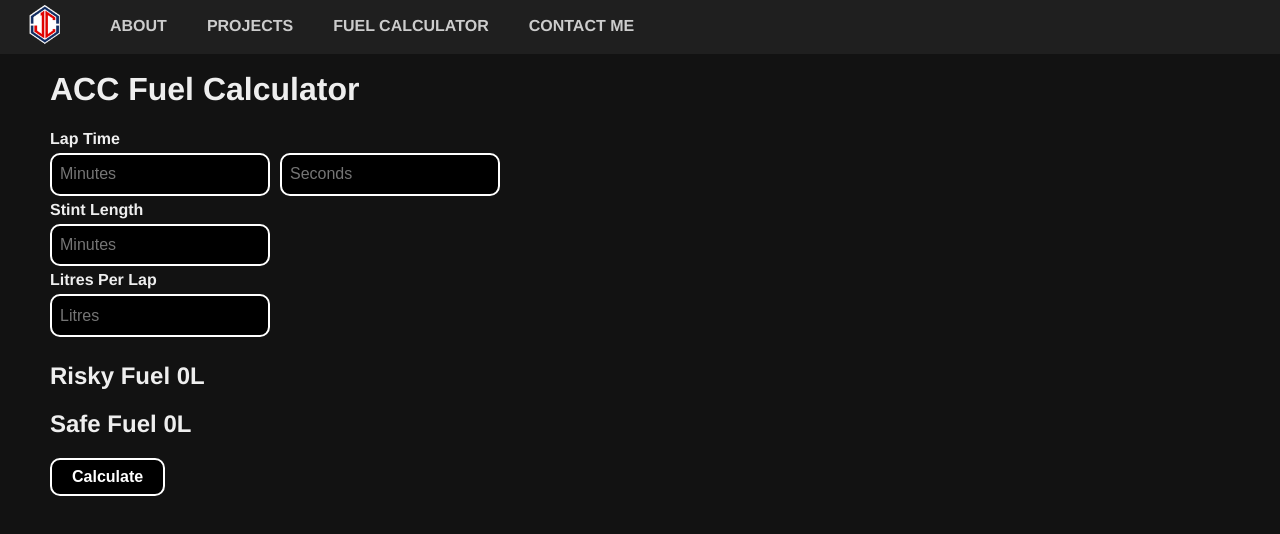
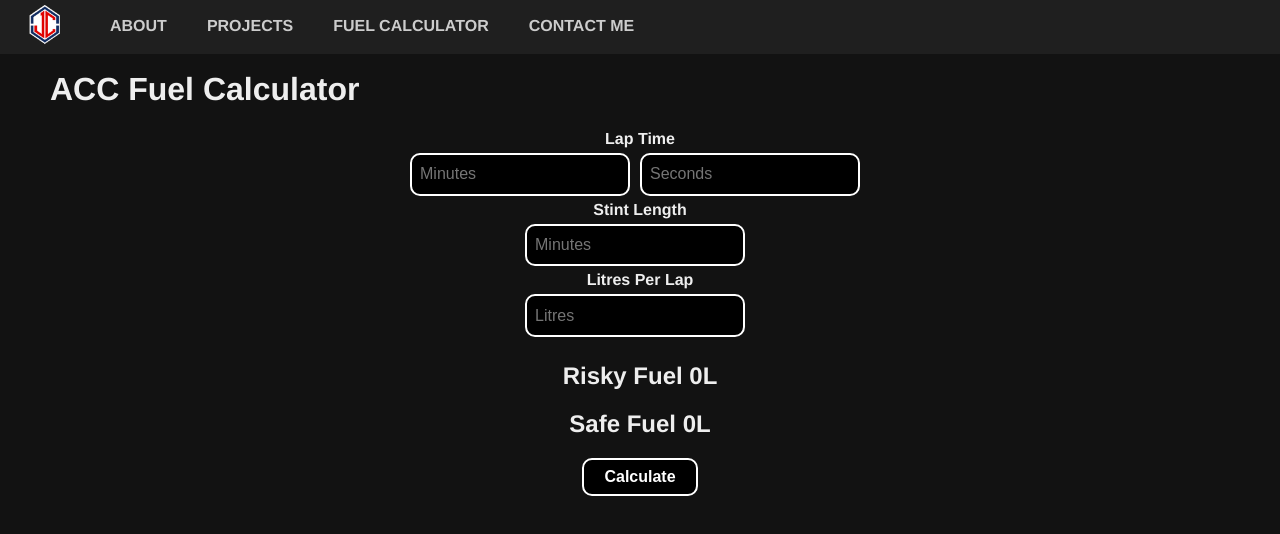
Before and after one commit to jcoombs235/jcoombs235.github.io, a React (Create React App) app: page /acc-fuel-calculator in a window 1280 px wide. Shown: the top 534 px of the page. Built offline with nearby package versions, Linux system fonts and the light colour scheme.

Commit message:
Centered Calculator

```diff
--- a/src/App.js
+++ b/src/App.js
@@ -3,7 +3,7 @@
 import GlobalStyle from "./theme/globalStyle";
 import Home from "./components/Home";
 import Navigation from "./components/Navigation";
-import ACCFuelCalculator from "./components/ACCFuelCalculator";
+import ACCFuelCalculator, { Calculator } from "./components/ACCFuelCalculator";
 import { ThemeProvider } from "styled-components";
 import { theme } from "./theme/theme";
 
@@ -14,6 +14,9 @@
         <GlobalStyle />
         <Router>
           <Switch>
+            <Route path="/acc-fuel-calculator-external">
+              <Calculator />
+            </Route>
             <Route path="/acc-fuel-calculator">
               <Navigation />
               <ACCFuelCalculator />
--- a/src/components/ACCFuelCalculator.js
+++ b/src/components/ACCFuelCalculator.js
@@ -1,5 +1,6 @@
 import { useFormik } from "formik";
 import React from "react";
+import styled from "styled-components";
 
 export const Calculator = () => {
   const [riskyFuel, setRiskyFuel] = React.useState(0);
@@ -26,6 +27,7 @@
   });
 
   return (
+    <FormContainer>
       <form onSubmit={formik.handleSubmit}>
         <label>Lap Time</label>
         <input
@@ -78,8 +80,18 @@
         <h2>Safe Fuel {safeFuel}L</h2>
         <button type="submit">Calculate</button>
       </form>
+    </FormContainer>
   );
 };
+
+const FormContainer = styled.div`
+  text-align: center;
+
+  label {
+    text-align: center;
+    justify-content: center;
+  }
+`;
 
 class ACCFuelCalculator extends React.Component {
   render() {
```
Also changed, not shown: 1 other file (tests, documents, lock files or other folders). Lines whose indentation alone changed are shown as unchanged.
